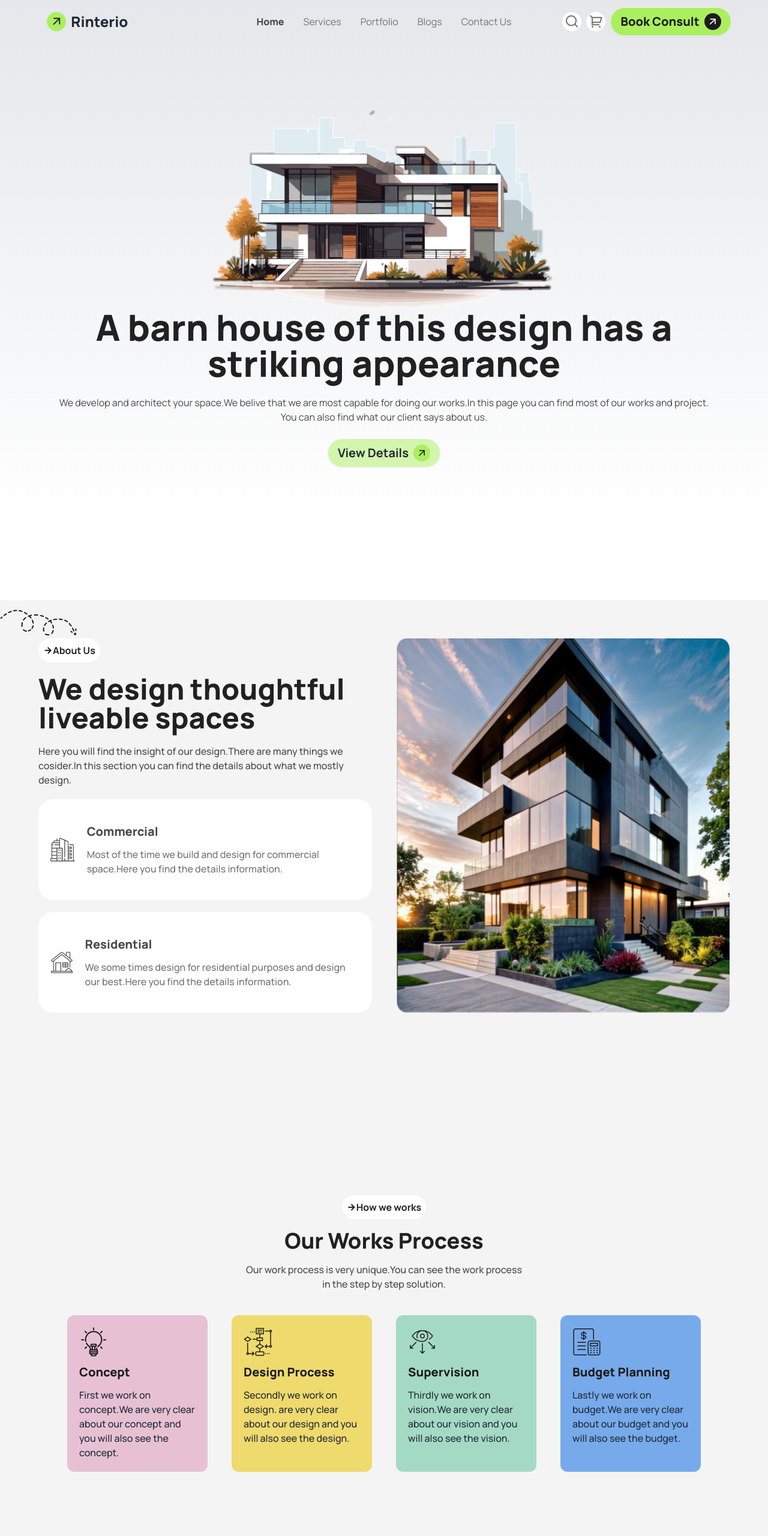
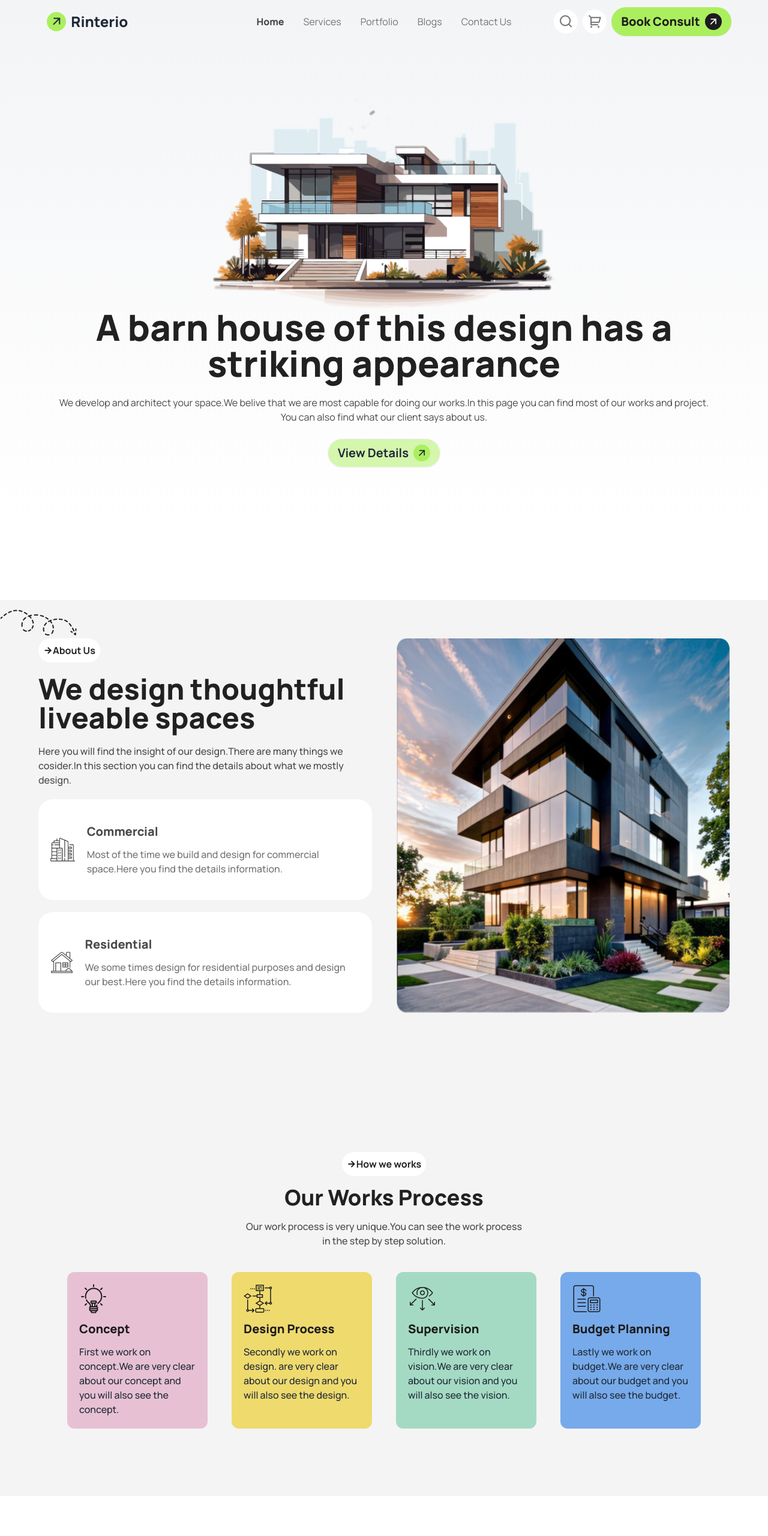
Before and after one commit to fahimfiroz42/rent-house-web, a plain HTML site: page index.html in a window 1280 px wide. Shown: the top 2560 px of the page at 60% size. Drawn offline with nearby package versions, Linux system fonts and the light colour scheme.

Commit message:
final rivision 2

```diff
--- a/index.html
+++ b/index.html
@@ -42,7 +42,7 @@
  </head>
 <body class="font-Manrope">
 
-<header class="bg-gradient-to-t from-white to-gray-200  w-full" >
+<header class="bg-gradient-to-t from-white to-gray-100  w-full" >
     <!-- nav start -->
     <nav>
         <div class="navbar w-11/12 mx-auto ">
@@ -61,17 +61,17 @@
               </ul>
             </div>
             <div class="navbar-end space-x-2">
-                <i class="ri-search-line rounded-full text-2xl text-p_light_dark bg-white px-1 hidden lg:block"></i>
+                <i class="ri-search-line rounded-full text-2xl text-p_light_dark bg-white px-2 py-1 hidden lg:block"></i>
 
-                <i class="ri-shopping-cart-2-line rounded-full text-2xl text-p_light_dark bg-white px-1 hidden lg:block "></i>
+                <i class="ri-shopping-cart-2-line rounded-full text-2xl text-p_light_dark bg-white px-2 py-1  hidden lg:block "></i>
 
                 <div class="hidden lg:block">
-                  <a class="btn bg-primary rounded-3xl text-f_dark text-xl font-extrabold  ">Book Consult <i class="ri-arrow-right-up-line bg-f_dark rounded-full px-1 text-white font-medium"></i></a>
+                  <a class="btn bg-primary rounded-3xl text-f_dark text-xl font-extrabold border-none  ">Book Consult <i class="ri-arrow-right-up-line bg-f_dark rounded-full px-1 text-white font-medium"></i></a>
                 </div>
 
 
 
-              <i class="ri-menu-line rounded-full text-2xl text-p_light_dark bg-white px-1 block lg:hidden"></i>
+              <i class="ri-menu-line rounded-full text-2xl text-p_light_dark bg-white px-2 py-1  block lg:hidden"></i>
 
 
 
@@ -178,7 +178,7 @@
 
 <!-- how we works  -->
 
-<section class="bg-body p-10 lg:p-28 container mx-auto ">
+<section class="bg-body p-10 lg:px-28 lg:pb-28  container mx-auto ">
     <div class="text-center  space-y-4">
         <button class="bg-white p-2 rounded-3xl font-bold text-base text-h_dark"><i class="ri-arrow-right-line"></i>How we works</button>
         <h1 class="font-extrabold text-4xl text-h_dark">Our Works Process</h1>
@@ -376,7 +376,7 @@
 </section>
 
 <!-- what our clients say -->
-<section class="p-4 ">
+<section class=" pt-16 bg-white ">
   <div class="text-center  space-y-4 lg:w-6/12 mx-auto">
     <button class="bg-secondary p-2 rounded-3xl font-bold text-base text-h_dark"><i class="ri-arrow-right-line"></i>Client Feedbacks</button>
     <h1 class="font-extrabold text-4xl text-h_dark">What Our Client Say</h1>
@@ -573,7 +573,7 @@
         <aside class="space-y-5">
             <a class="btn btn-ghost text-4xl text-f_secondary font-extrabold"><i class="ri-arrow-right-up-line bg-primary rounded-full px-1 text-2xl  font-medium text-black"></i>Rinterio</a>
           <p class="font-medium text-base text-p_light_dark">
-            The barn house captivates with its blend of rustic charm and modern sophistication,<br> featuring weathered wood, sleek metal accents.
+            We  develop and architect your space.We belive that we are most capable for doing our works.<br> featuring weathered wood, sleek metal accents.
           </p>
           <ul class="flex flex-col lg:flex-row px-1 text-f_secondary  font-normal text-base gap-5 lg:gap-20">
             <li ><a class="font-medium">Home</a></li>
```
